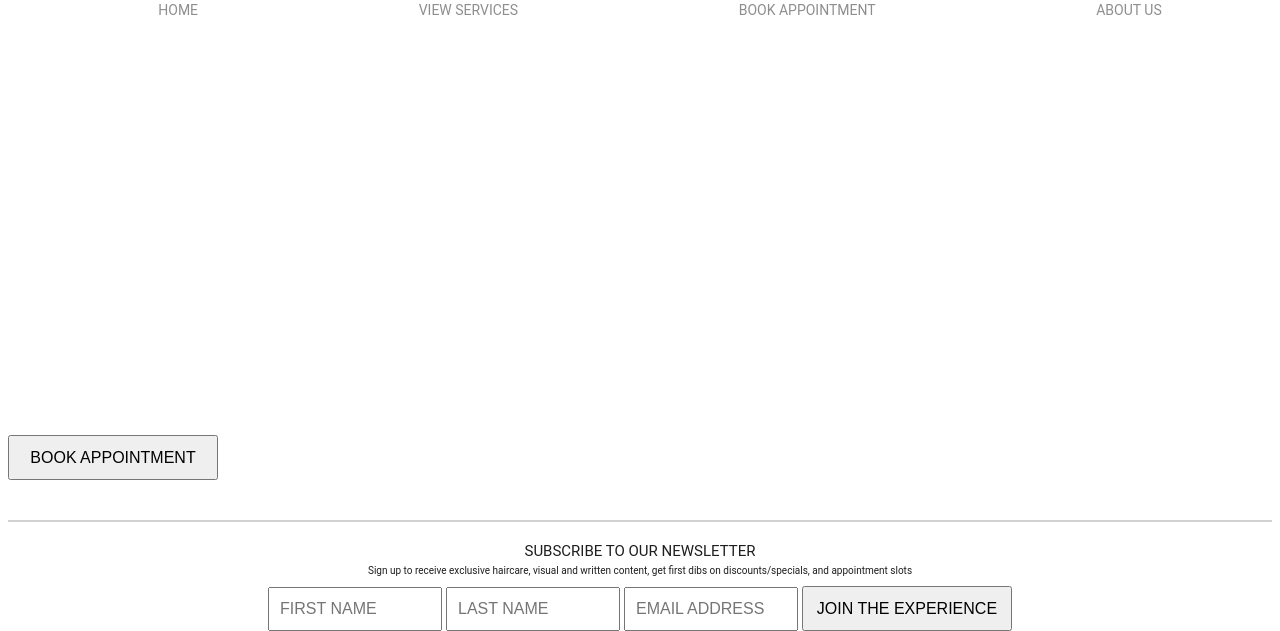
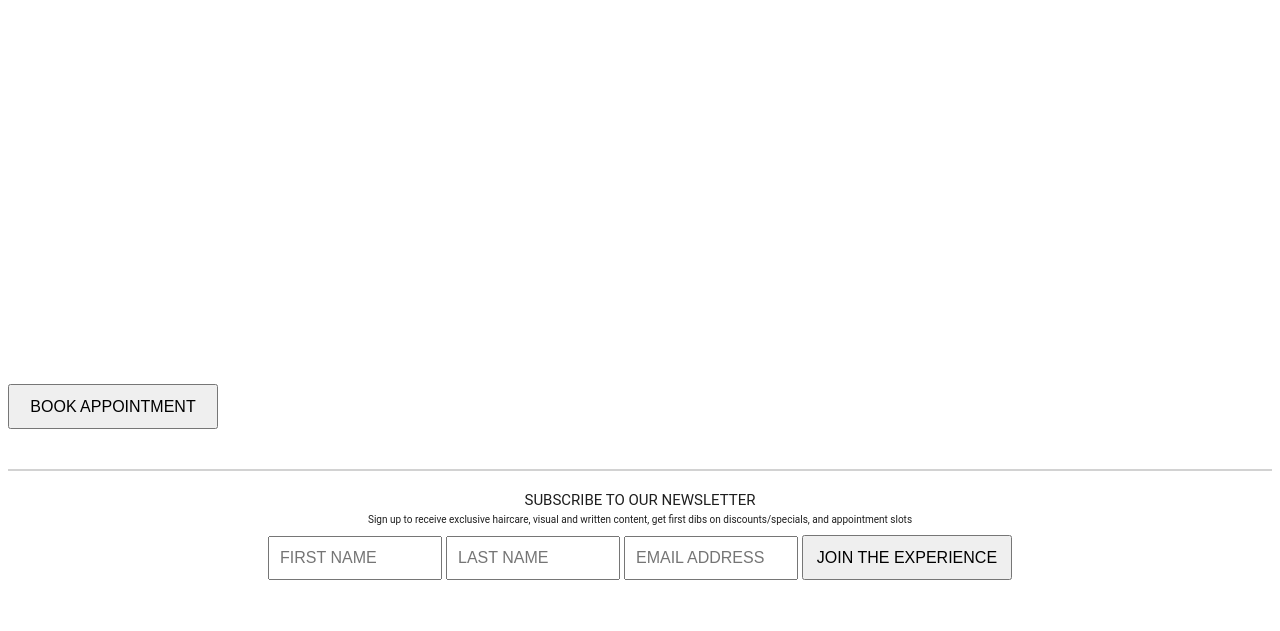
Before and after one commit to akuaserwaad/braacleveland, a plain HTML site: page templates/stylistdashboard.html in a window 1280 px wide. Shown: the part 214-845 px from the top of the page. After the commit the page ends 816 px from the top, so only its background shows below. Drawn offline with Linux system fonts and the light colour scheme.

Commit message:
Restructured dirs

```diff
--- a/templates/stylistdashboard.html
+++ b/templates/stylistdashboard.html
@@ -15,16 +15,6 @@
     <main class="main">
       <img class="logo" src="../images/mail.png" alt="Logo" style="width: 200px; height: auto" />
 
-      <div>
-        <nav>
-          <ul class="links">
-            <li class="link-item"><a class="link" href="../templates/landingpage.html">HOME</a></li>
-            <li class="link-item"><a class="link" href="../templates/viewservices.html">VIEW SERVICES</a></li>
-            <li class="link-item"><a class="link" href="../templates/bookappointment.html">BOOK APPOINTMENT</a></li>
-            <li class="link-item"><a class="link" href="../templates/aboutus.html">ABOUT US</a></li>
-          </ul>
-        </nav>
-      </div>
       <div class="photocrop"></div>
     </main>
     <footer>
```
